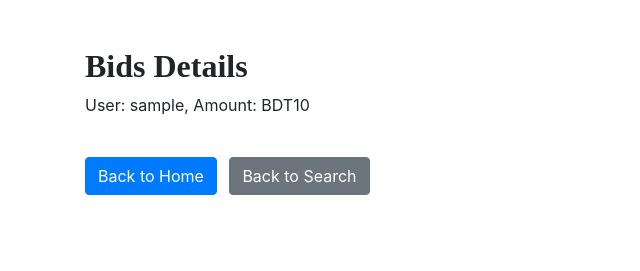
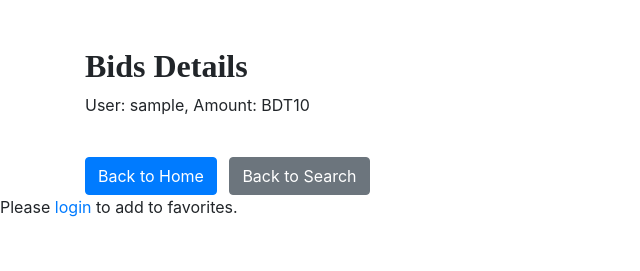
Before and after one commit to NHabibahMahbub/VistaNest--zero, a Django app: template templates/details.html in a window 1280 px wide. Shown: the part 529-800 px from the top of the page, without its empty margins (0-640 px from the left). Run offline with Django 5.2, Linux system fonts and the light colour scheme; data comes from the database, SQL or seed files in the repository; the template is opened without the code that fills it: values that come from a table or form of the project are taken from there, most other values are stand-ins (such as "Sample title", 1, 10 or a date in 2020); parts of the project's set-up code (start-up, migrations or seed data) failed here and were passed over; some libraries are stand-ins or nearby versions.

Commit message:
added detailes for Favorites

```diff
--- a/templates/details.html
+++ b/templates/details.html
@@ -54,5 +54,17 @@
         </form>
     </div>
 
+<!-- Add this in your property details page -->
+{% if user.is_authenticated %}
+    {% if property in user.favorite_set.all %}
+        <a href="{% url 'remove_from_favorites' property.id %}">Remove from Favorites</a>
+    {% else %}
+        <a href="{% url 'add_to_favorites' property.id %}">Add to Favorites</a>
+    {% endif %}
+{% else %}
+    <p>Please <a href="{% url 'login' %}">login</a> to add to favorites.</p>
+{% endif %}
+
+
 </body>
 </html>
```
